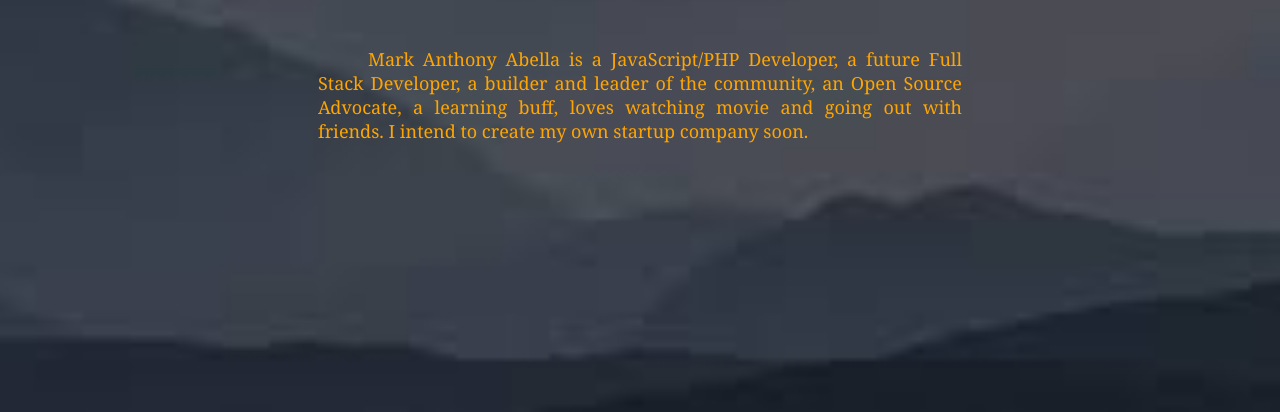
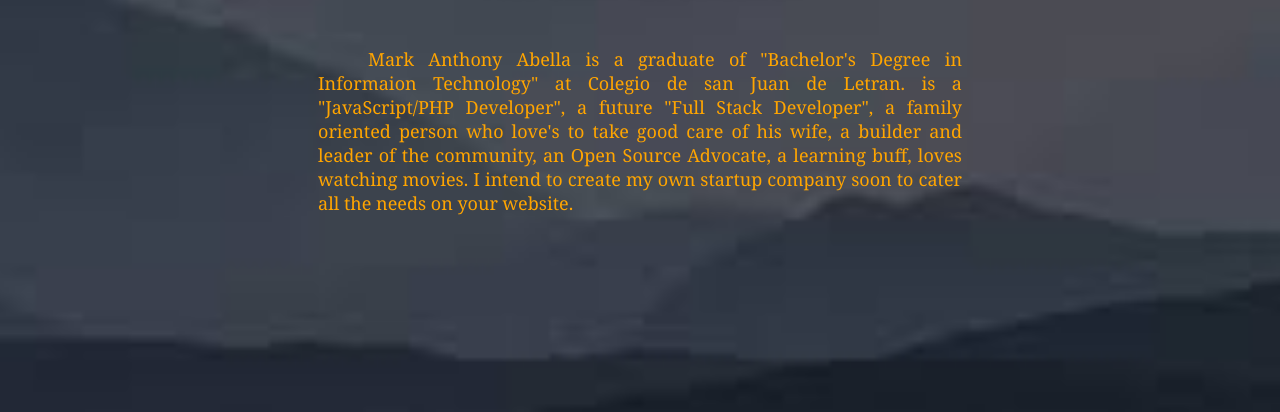
Before and after one commit to markanthonyabella/basic_portfolio, a plain HTML site: page index.html in a window 1280 px wide. Shown: the part 388-800 px from the top of the page. Drawn offline with Linux system fonts and the light colour scheme.

Commit message:
final revision

```diff
--- a/index.html
+++ b/index.html
@@ -11,7 +11,8 @@
 		<h1>MARK ANTHONY ABELLA</h1>
 		<h2>FULL STACK WEB DEVELOPER</h2>
 		<p class="bio">
-			Mark Anthony Abella is a JavaScript/PHP Developer, a future Full Stack Developer, a builder and leader of the community, an Open Source Advocate, a learning buff, loves watching movie and going out with friends. I intend to create my own startup company soon.
+			Mark Anthony Abella is a graduate of "Bachelor's Degree in Informaion Technology" at Colegio de san Juan de Letran.
+			is a "JavaScript/PHP Developer", a future "Full Stack Developer", a family oriented person who love's to take good care of his wife, a builder and leader of the community, an Open Source Advocate, a learning buff, loves watching movies. I intend to create my own startup company soon to cater all the needs on your website.
 		</div>
 	</body>
 	</html>
```
